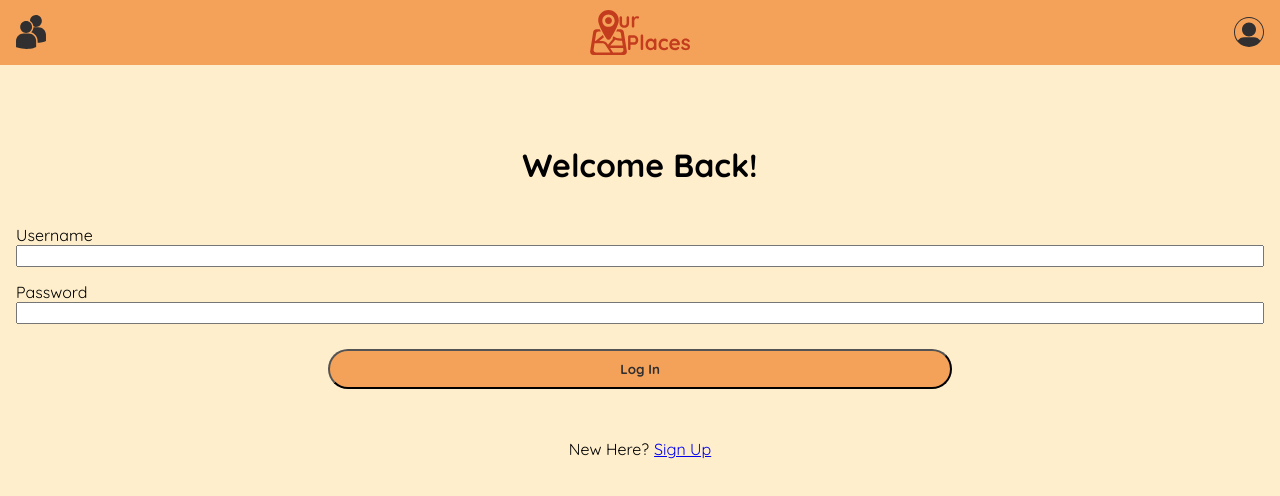
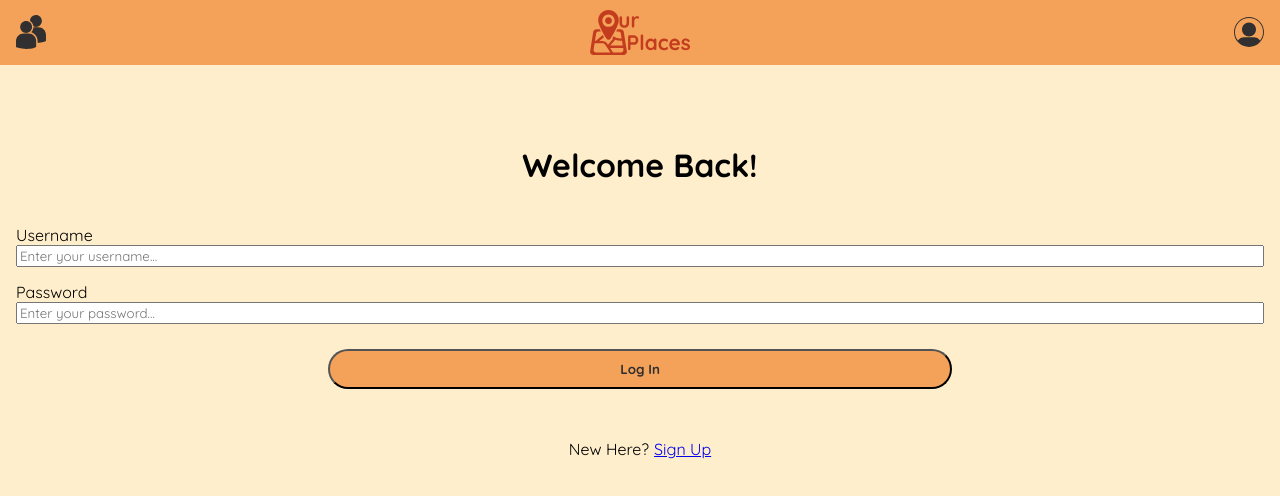
Before and after one commit to jinsp43/mapstone-client, a React (Create React App) app: page /login in a window 1280 px wide. Shown: the top 496 px of the page. Built offline with nearby package versions, Linux system fonts and the light colour scheme; no server answers.

Commit message:
Add placeholders to login page

```diff
--- a/src/pages/LoginPage/LoginPage.js
+++ b/src/pages/LoginPage/LoginPage.js
@@ -47,6 +47,7 @@ const LoginPage = () => {
           className="login-form__input"
           type="text"
           name="username"
+          placeholder="Enter your username..."
         />
 
         <label className="login-form__label" htmlFor="password">
@@ -57,6 +58,7 @@ const LoginPage = () => {
           className="login-form__input"
           type="password"
           name="password"
+          placeholder="Enter your password..."
         />
 
         {errorMessage && <p>{errorMessage}</p>}
```
